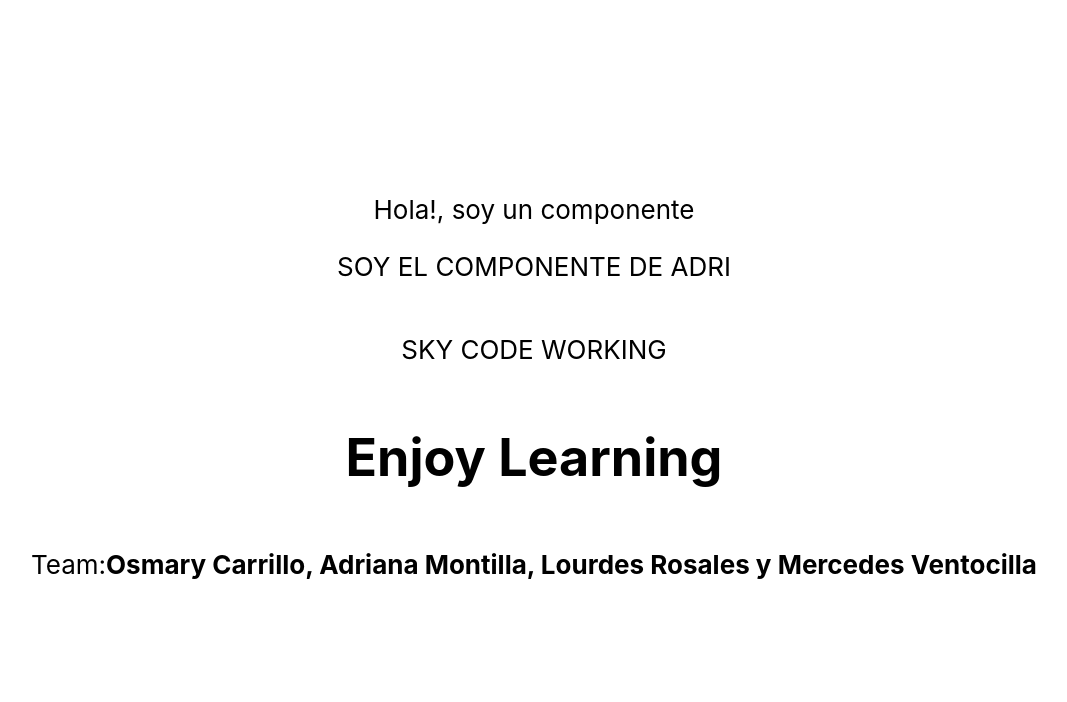
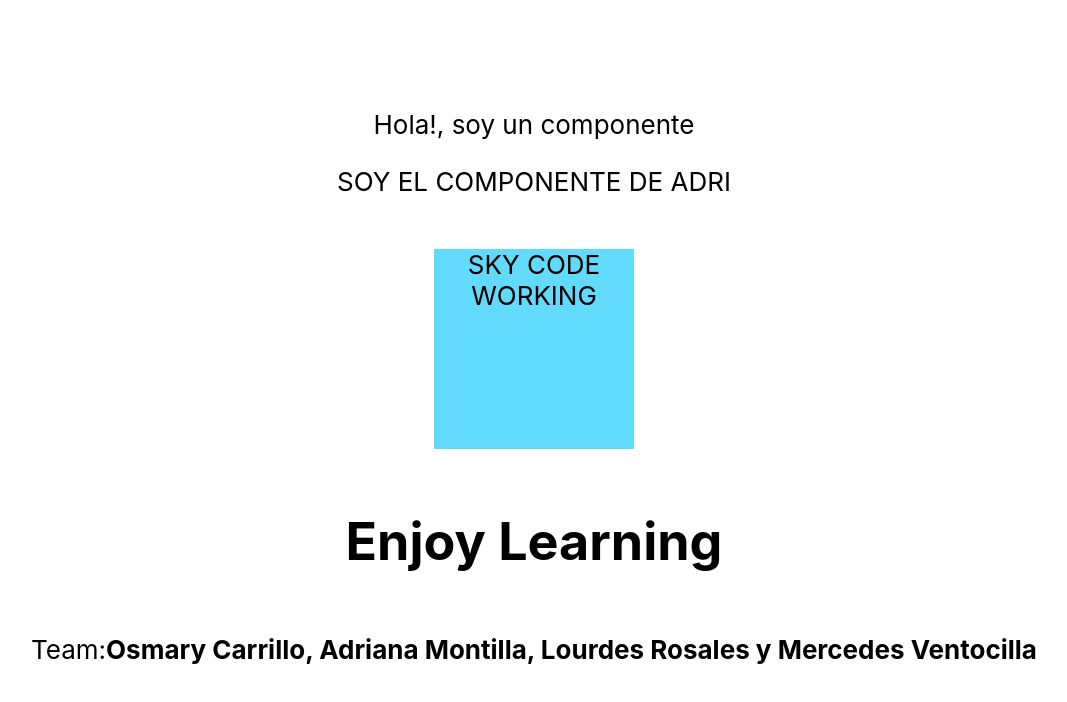
Before and after one commit to osmarycarrillo/criamas-project, a React (Create React App) app in the folder criamas/: page / in a window 1280 px wide. Shown: the top 702 px of the page, without its empty margins (106-1173 px from the left). Built offline with nearby package versions, Linux system fonts and the light colour scheme.

Commit message:
changes app.js

```diff
--- a/criamas/src/App.js
+++ b/criamas/src/App.js
@@ -9,7 +9,7 @@ function App() {
       <header className="App-header">
         <Bslider></Bslider>
         <Bstatic></Bstatic>
-        <p>
+        <p className="test">
           SKY CODE WORKING
         </p>
 
```
